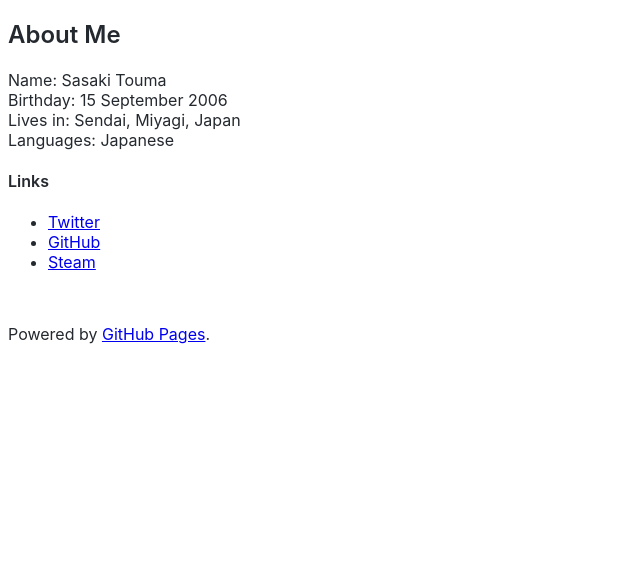
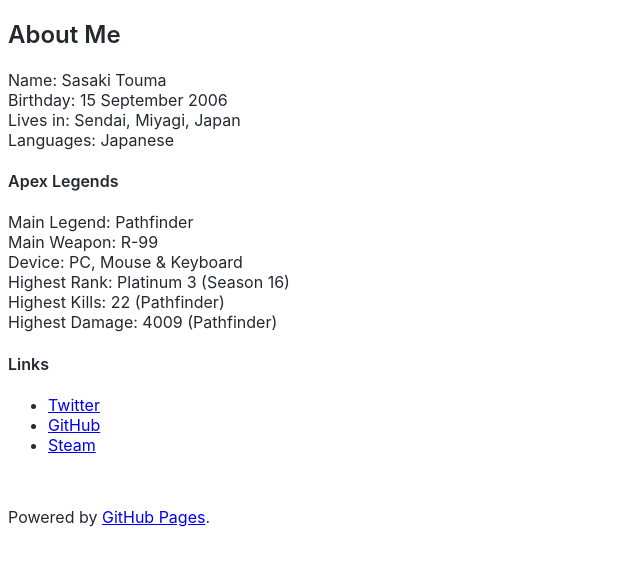
Before and after one commit to t-sasaki915/t-sasaki-net, a Jekyll site: the page built from docs/index.md, in a window 1280 px wide. Shown: the top 566 px of the page, without its empty margins (0-640 px from the left). Built offline with Jekyll 4.4.1, drawn with Linux system fonts in a browser that asks for light colours; Markdown is read by kramdown in place of the engine named in the settings.

Commit message:
Update index.md

```diff
--- a/docs/index.md
+++ b/docs/index.md
@@ -10,6 +10,14 @@
 Lives in: Sendai, Miyagi, Japan<br>
 Languages: Japanese
 
+#### Apex Legends
+Main Legend: Pathfinder<br>
+Main Weapon: R-99<br>
+Device: PC, Mouse & Keyboard<br>
+Highest Rank: Platinum 3 (Season 16)<br>
+Highest Kills: 22 (Pathfinder)<br>
+Highest Damage: 4009 (Pathfinder)
+
 #### Links
 * [Twitter](https://twitter.com/tsasaki915)
 * [GitHub](https://github.com/t-sasaki915)
```
